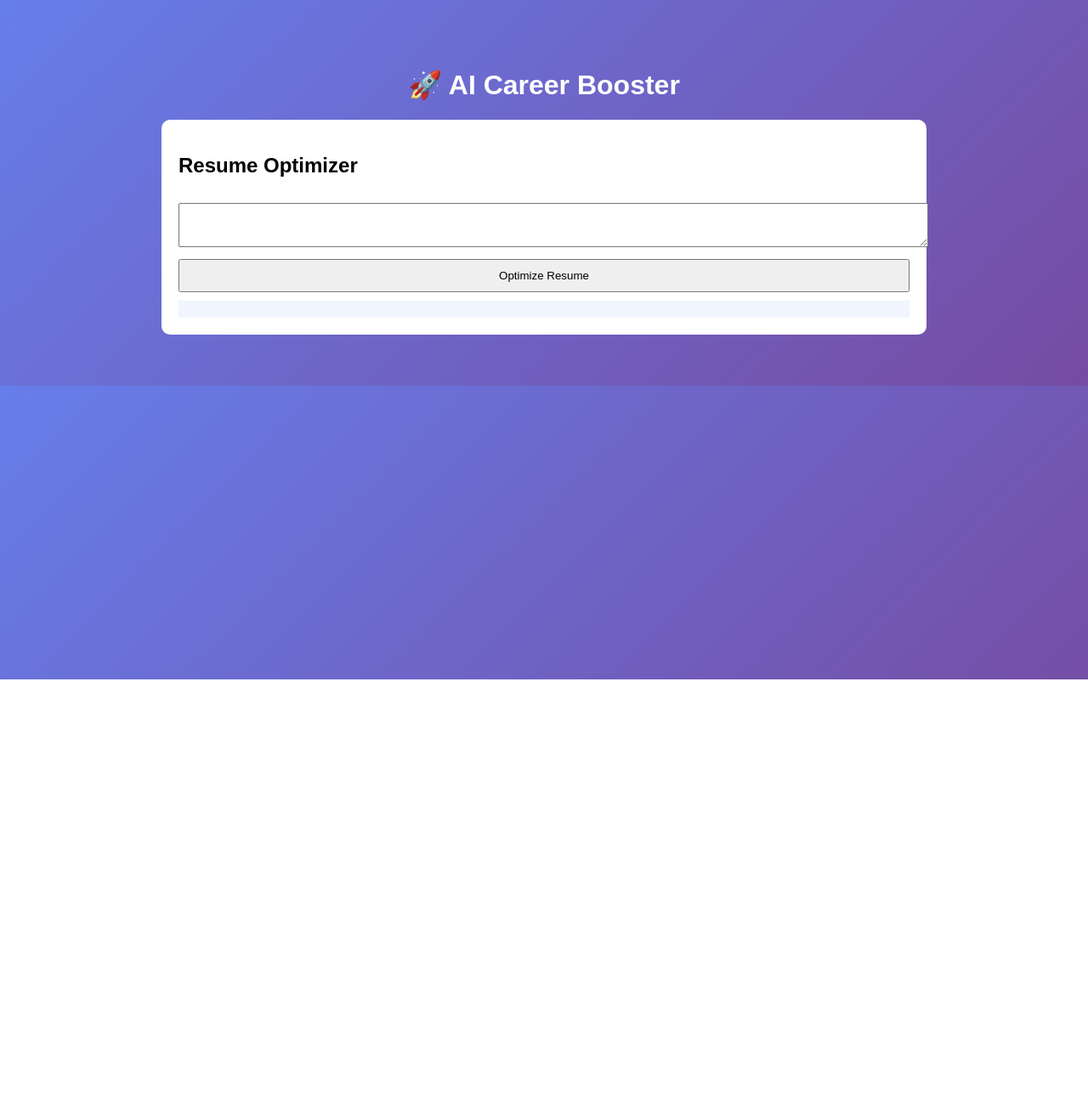
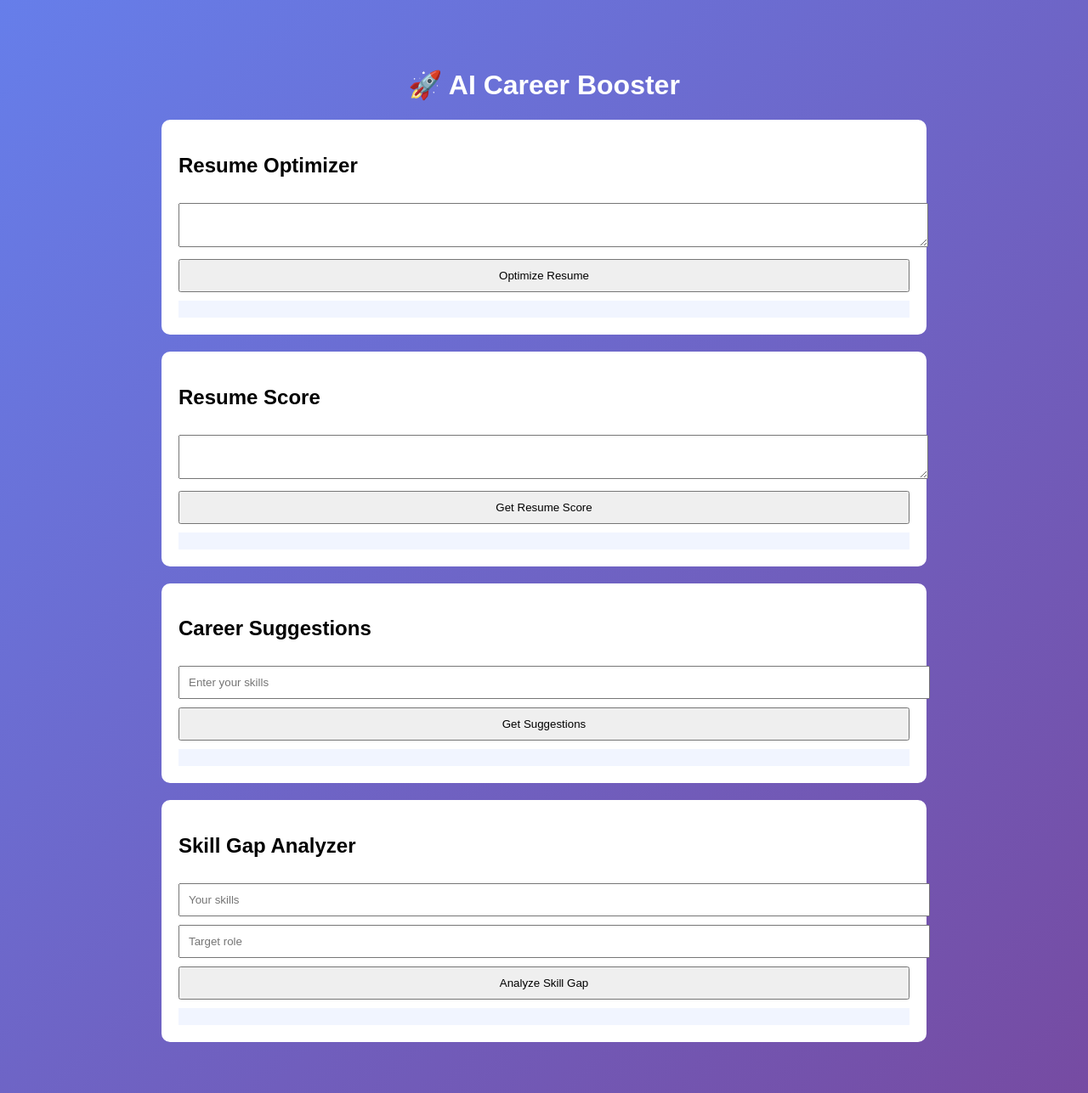
Before and after one commit to amlanmukherjee33-svg/ai-career-booster, a Flask app: page / in a window 1280 px wide. Shown: the whole page at 85% size. Before the commit the page ends 800 px from the top, so only its background shows below. Run offline with Flask 3, Linux system fonts and the light colour scheme; parts of the project's set-up code (start-up, migrations or seed data) failed here and were passed over; some libraries are stand-ins or nearby versions.

Commit message:
restore all features + fix modal

```diff
--- a/templates/index.html
+++ b/templates/index.html
@@ -51,7 +51,7 @@
             white-space: pre-wrap;
         }
 
-        /* ✅ CRITICAL FIX — MODAL HIDDEN BY DEFAULT */
+        /* MODAL */
         #paymentModal {
             display: none;
             position: fixed;
@@ -79,20 +79,46 @@
 <div class="container">
     <h1>🚀 AI Career Booster</h1>
 
+    <!-- Resume Optimizer -->
     <div class="card">
         <h2>Resume Optimizer</h2>
         <textarea id="resume"></textarea>
         <button onclick="optimizeResume()">Optimize Resume</button>
         <div id="optimizedResult" class="result"></div>
     </div>
+
+    <!-- Resume Score -->
+    <div class="card">
+        <h2>Resume Score</h2>
+        <textarea id="resumeScoreInput"></textarea>
+        <button onclick="getResumeScore()">Get Resume Score</button>
+        <div id="scoreResult" class="result"></div>
+    </div>
+
+    <!-- Career Suggestions -->
+    <div class="card">
+        <h2>Career Suggestions</h2>
+        <input id="skills" placeholder="Enter your skills">
+        <button onclick="getSuggestions()">Get Suggestions</button>
+        <div id="suggestionsResult" class="result"></div>
+    </div>
+
+    <!-- Skill Gap -->
+    <div class="card">
+        <h2>Skill Gap Analyzer</h2>
+        <input id="gapSkills" placeholder="Your skills">
+        <input id="targetRole" placeholder="Target role">
+        <button onclick="getSkillGap()">Analyze Skill Gap</button>
+        <div id="gapResult" class="result"></div>
+    </div>
+
 </div>
 
-<!-- ✅ PAYMENT MODAL (FIXED) -->
+<!-- PAYMENT MODAL -->
 <div id="paymentModal">
     <div id="paymentBox">
 
         <h2>🚫 Free Limit Reached</h2>
-
         <p>You’ve used your free attempts.</p>
 
         <hr>
@@ -123,17 +149,16 @@
 
 <script>
 
-// ✅ CRITICAL SAFETY — ALWAYS HIDE MODAL ON LOAD
+// ALWAYS HIDE MODAL
 window.onload = function() {
     document.getElementById("paymentModal").style.display = "none";
 };
 
-// SHOW MODAL
+// MODAL CONTROL
 function showPaymentModal() {
     document.getElementById("paymentModal").style.display = "block";
 }
 
-// CLOSE MODAL
 function closeModal() {
     document.getElementById("paymentModal").style.display = "none";
 }
@@ -179,7 +204,7 @@ async function startPayment(plan, amount) {
     new Razorpay(options).open();
 }
 
-// HANDLE LIMIT RESPONSE
+// HANDLE LIMIT
 async function handleFetch(res) {
     if (res.status === 403) {
         showPaymentModal();
@@ -188,9 +213,9 @@ async function handleFetch(res) {
     return await res.json();
 }
 
-// MAIN FUNCTION
+// API CALLS
+
 async function optimizeResume() {
-
     let res = await fetch("/optimize-resume", {
         method: "POST",
         credentials: "include",
@@ -201,10 +226,50 @@ async function optimizeResume() {
     });
 
     let data = await handleFetch(res);
+    if (data) document.getElementById("optimizedResult").innerText = data.result;
+}
 
-    if (data) {
-        document.getElementById("optimizedResult").innerText = data.result;
-    }
+async function getResumeScore() {
+    let res = await fetch("/resume-score", {
+        method: "POST",
+        credentials: "include",
+        headers: {"Content-Type": "application/json"},
+        body: JSON.stringify({
+            resume: document.getElementById("resumeScoreInput").value
+        })
+    });
+
+    let data = await handleFetch(res);
+    if (data) document.getElementById("scoreResult").innerText = data.result;
+}
+
+async function getSuggestions() {
+    let res = await fetch("/career-suggestions", {
+        method: "POST",
+        credentials: "include",
+        headers: {"Content-Type": "application/json"},
+        body: JSON.stringify({
+            skills: document.getElementById("skills").value
+        })
+    });
+
+    let data = await handleFetch(res);
+    if (data) document.getElementById("suggestionsResult").innerText = data.result;
+}
+
+async function getSkillGap() {
+    let res = await fetch("/skill-gap", {
+        method: "POST",
+        credentials: "include",
+        headers: {"Content-Type": "application/json"},
+        body: JSON.stringify({
+            skills: document.getElementById("gapSkills").value,
+            role: document.getElementById("targetRole").value
+        })
+    });
+
+    let data = await handleFetch(res);
+    if (data) document.getElementById("gapResult").innerText = data.result;
 }
 
 </script>
```
